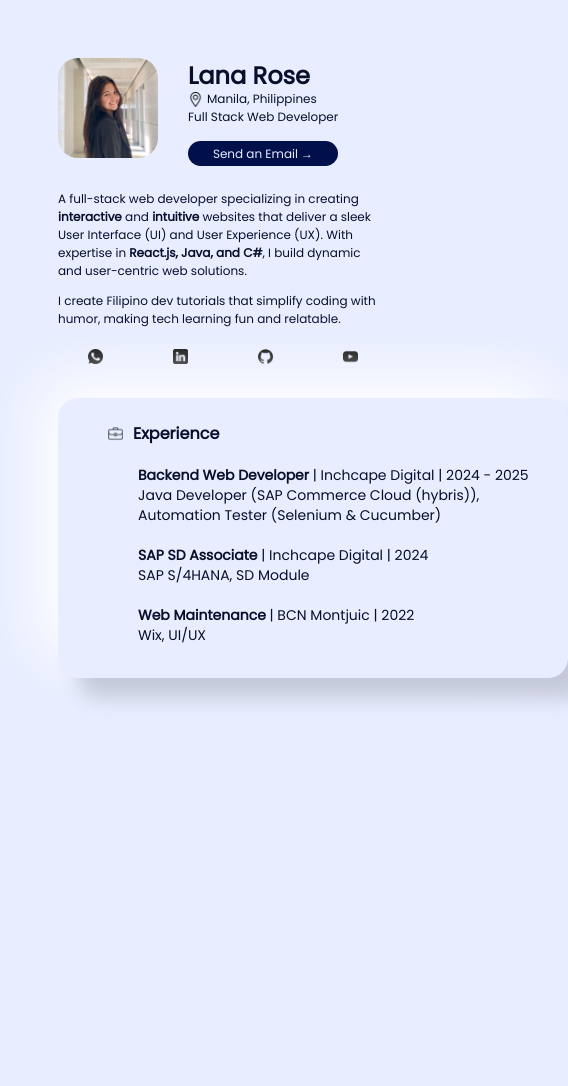
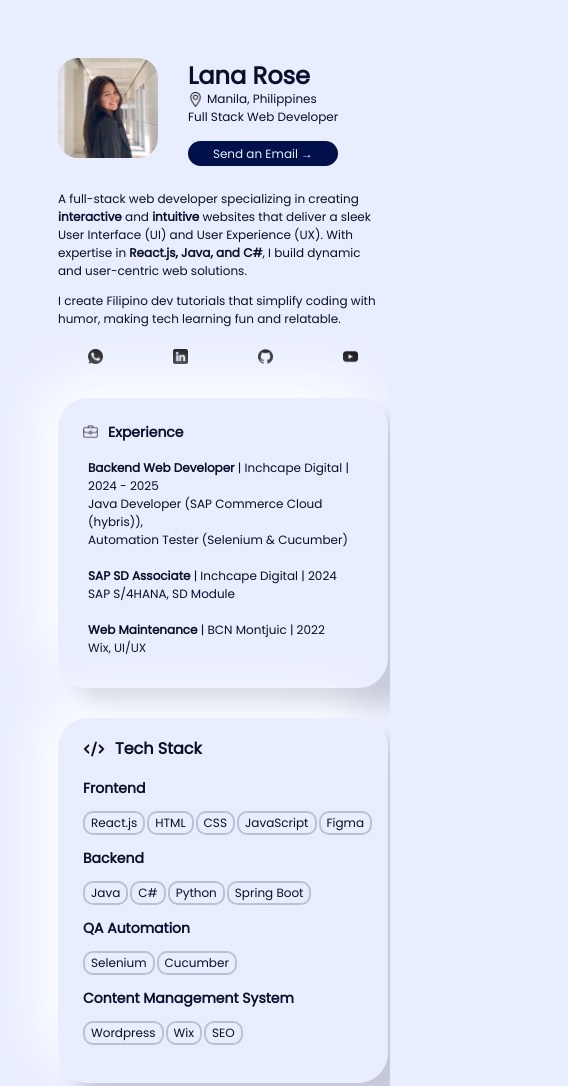
Before and after one commit to lanarosedg/About, a React (Vite) app: page / in a window 390 px wide. Shown: the whole page, 568 px wide, since content can reach past the window. Before the commit the page ends 844 px from the top, so only its background shows below. Built offline with nearby package versions, Linux system fonts and the light colour scheme.

Commit message:
Added responsive container

```diff
--- a/src/App.jsx
+++ b/src/App.jsx
@@ -20,8 +20,8 @@ function App() {
         <Introduction/>
         <Contacts/>
         <Experience/>
-        {/* <TechStack/>
-        <LifeOutside/>
+        <TechStack/>
+        {/* <LifeOutside/>
         <Projects/>
         <Footer/> */}
       </div>
--- a/src/index.css
+++ b/src/index.css
@@ -344,7 +344,7 @@
   .App {
     display: grid;
     grid-template-columns: 30px 20px 100px 30px 200px 30px;
-    grid-template-rows: 50px 70px 50px 50px 110px 40px 20px 300px;
+    grid-template-rows: 50px 70px 50px 50px 110px 40px 20px 290px 30px 330px 30px;
   }
 
   /*        */
@@ -479,29 +479,67 @@
     /*            */
 
     .experienceContainer {
-      display: flex;
-      flex-direction: column;
-      justify-content: center;
-      align-items: left;
       grid-area: 8 / 3 / 9 / 6;
-      padding-left: 50px;
-      box-shadow: 20px 20px 20px #c5c9d9,
-        -20px -20px 60px #ffffff;
-      border-radius: 20px;
-      width: 460px;
-      height: 280px;
-      line-height: 20px;
-      gap: 1px;
+      padding-left: 25px;
+      padding-right: 25px;
+      border-radius: 30px;
+      width: 280px;
+      height: 290px;
+      line-height: 18px;
     }
 
     .experienceTitle {
-      font-size: 16px;
+      font-size: 14px;
+    }
+
+    .jobTitle {
+      font-size: 12px;
+      padding-left: 5px;
+    }
+
+    /*            */
+    /*            */
+    /* TECHSTACK  */
+    /*            */
+    /*            */
+
+    .techStackContainer {
+      grid-area: 10 / 3 / 11 / 6;
+      padding-left: 25px;
+      padding-right: 25px;
+      border-radius: 30px;
+      width: 280px;
+      height: 350px;
+      line-height: 18px;
+    }
+
+    .techEndTitle {
+      font-size: 14px;
       font-weight: bolder;
     }
 
-    .jobTitle {
+    .techEndContainer {
+      gap: 2px;
       font-size: 14px;
-      padding-left: 30px;
+    }
+
+    .techLogo {
+      height: 22px;
+      width: 22px;
+    }
+
+    .techLogoContainer {
+      display: flex;
+      flex-direction: column;
+      align-items: center;
+      gap: 2px;
+    }
+
+    .techEndButton {
+      border-radius: 10px;
+      border-style: solid;
+      border-color: rgba(7, 15, 43, 0.2);
+      font-size: 12px;
     }
 
 }
```
